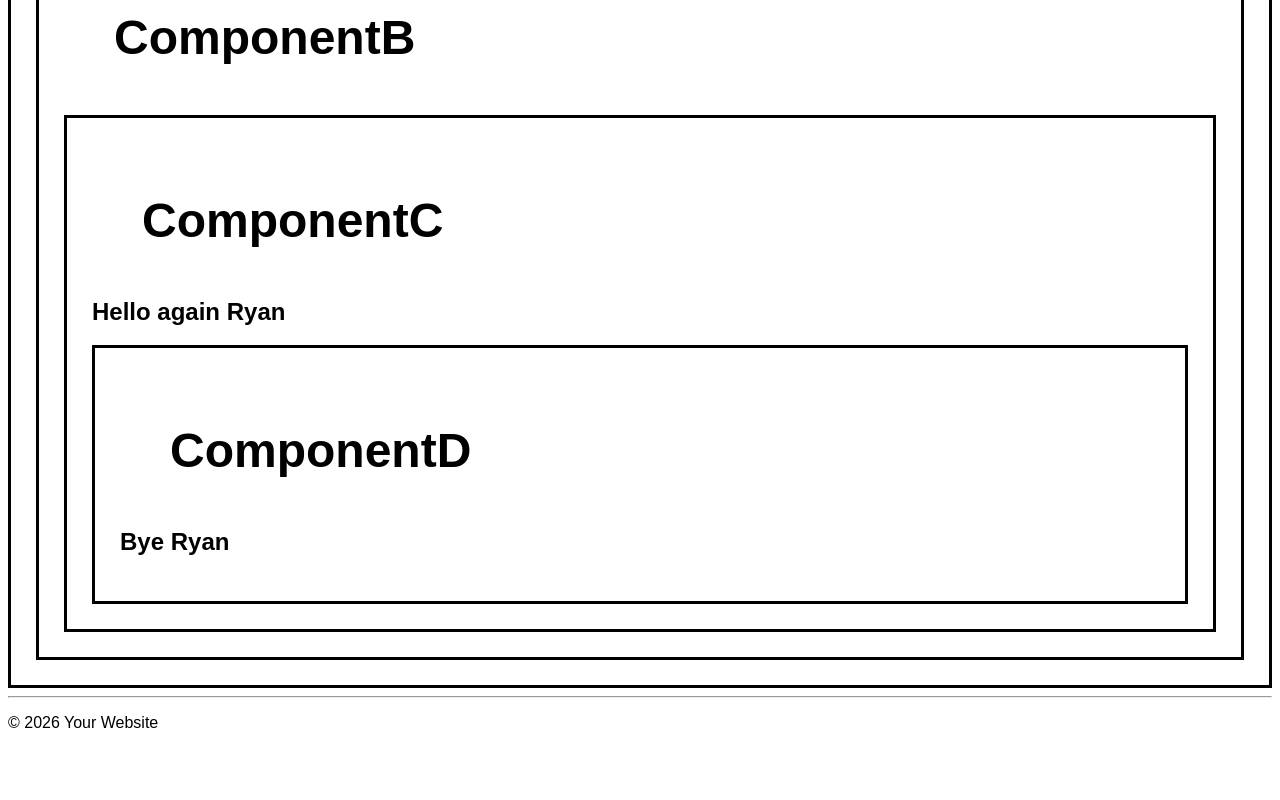
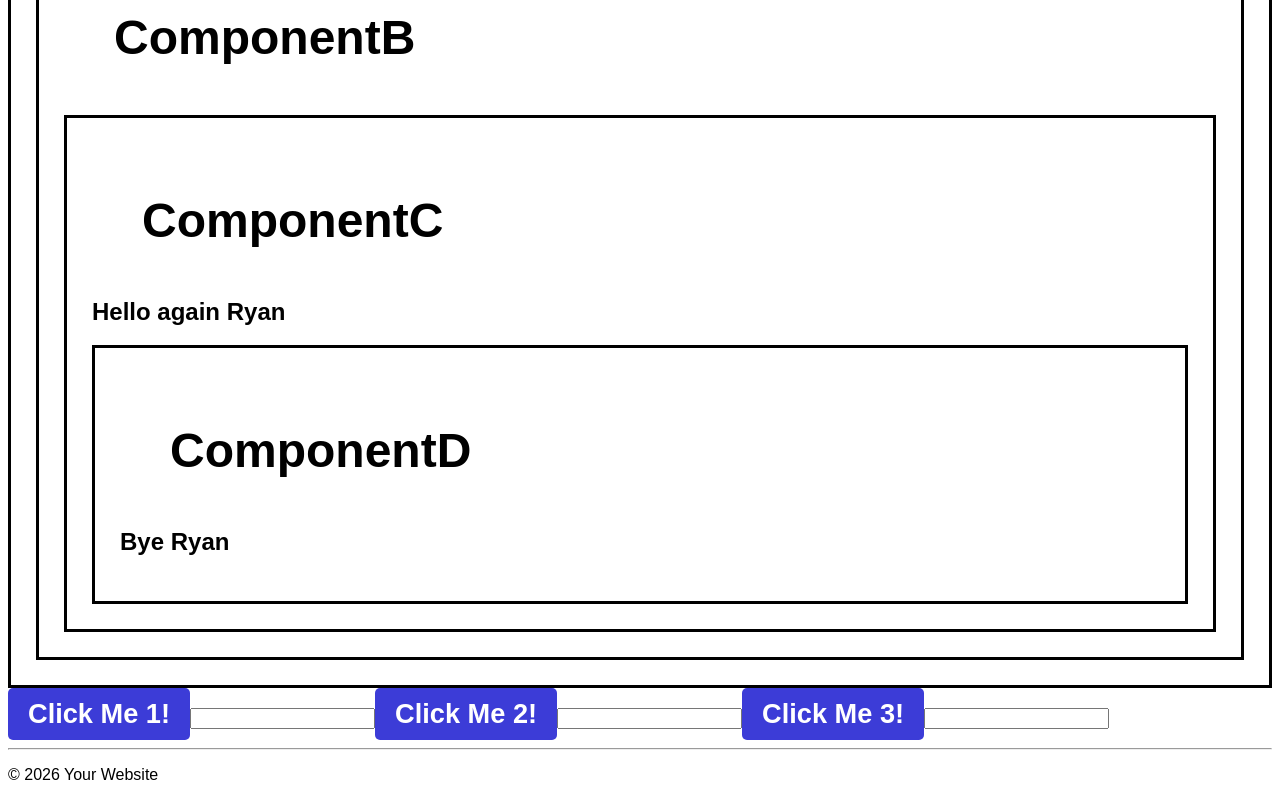
Before and after one commit to rycorson/my-react-app, a React (Vite) app: page / in a window 1280 px wide. Shown: the part 6440-7240 px from the top of the page. Before the commit the page ends 7188 px from the top, so only its background shows below. Built offline with nearby package versions, Linux system fonts and the light colour scheme.

Commit message:
Create MyComponent7, implement useRef functions

```diff
--- a/src/App.jsx
+++ b/src/App.jsx
@@ -14,6 +14,7 @@
 import MyComponent4 from './MyComponent4.jsx';
 import MyComponent5 from './MyComponent5.jsx';
 import MyComponent6 from './MyComponent6.jsx';
+import MyComponent7 from './MyComponent7.jsx';
 import ProfilePicture from './ProfilePicture.jsx';
 import Student from './Student.jsx'
 import ToDoList from './ToDoList.jsx';
@@ -59,6 +60,7 @@
       <MyComponent6 />
       <DigitalClock />
       <ComponentA />
+      <MyComponent7 />
       <Footer />
     </>
   );
--- /dev/null
+++ b/src/MyComponent7.jsx
@@ -0,0 +1,59 @@
+import React, { useState, useEffect, useRef } from 'react';
+
+function MyComponent7() {
+
+    const inputRef1 = useRef(null);
+    const inputRef2 = useRef(null);
+    const inputRef3 = useRef(null);
+
+    // for useState let [number, setNumber] = useState(0);
+
+    useEffect(() => {
+        console.log("COMPONENT RENDERED");
+    });
+
+    function handleClick1() {
+        inputRef1.current.focus();
+        inputRef1.current.style.backgroundColor = "yellow";
+        inputRef2.current.style.backgroundColor = "";
+        inputRef3.current.style.backgroundColor = "";
+        // for useState setNumber(n => n + 1);
+    }
+
+    function handleClick2() {
+        inputRef2.current.focus();
+        inputRef2.current.style.backgroundColor = "yellow";
+        inputRef1.current.style.backgroundColor = "";
+        inputRef3.current.style.backgroundColor = "";
+        // for useState setNumber(n => n + 1);
+    }
+
+    function handleClick3() {
+        inputRef3.current.focus();
+        inputRef3.current.style.backgroundColor = "yellow";
+        inputRef2.current.style.backgroundColor = "";
+        inputRef1.current.style.backgroundColor = "";
+        // for useState setNumber(n => n + 1);
+    }
+
+    return(
+        <div>
+            <button onClick={handleClick1}>
+                Click Me 1!
+            </button>
+            <input ref={inputRef1} />
+
+            <button onClick={handleClick2}>
+                Click Me 2!
+            </button>
+            <input ref={inputRef2} />
+
+            <button onClick={handleClick3}>
+                Click Me 3!
+            </button>
+            <input ref={inputRef3} />
+        </div>
+    );
+}
+
+export default MyComponent7
```
